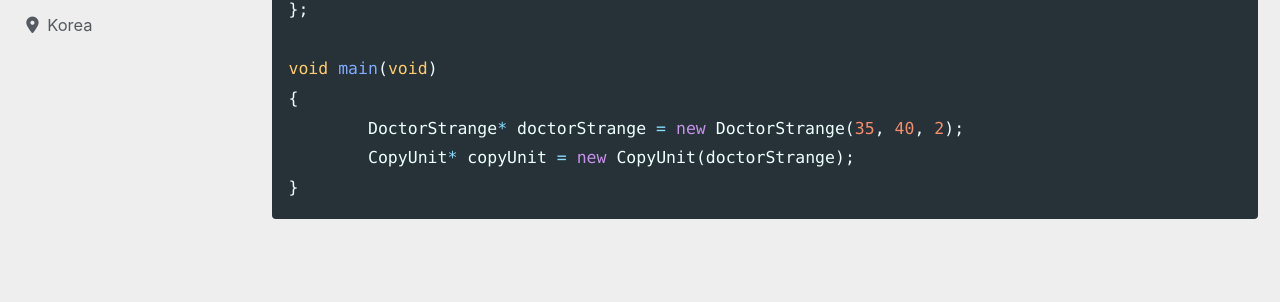
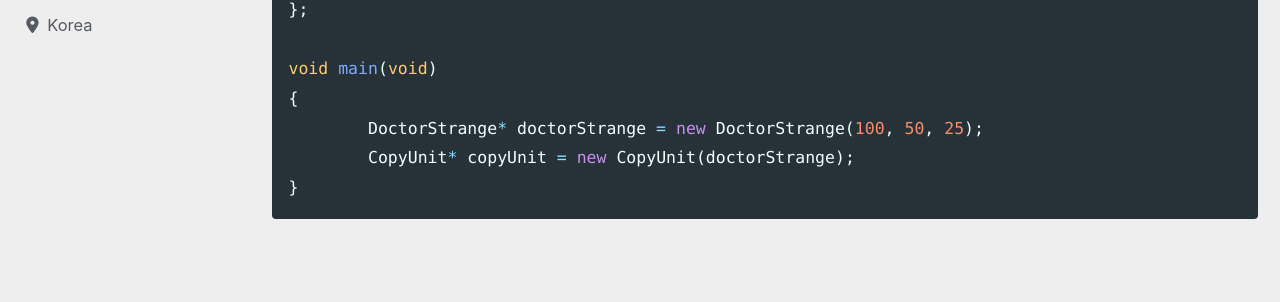
Before and after one commit to devMyeong/devMyeong.github.io, a Jekyll site: the page built from _posts/design-pattern/2021-08-25-design-pattern.md, in a window 1280 px wide and 900 px high, scrolled down 17711 px. Shown: the part 141-443 px from the top of the window. Built offline with Jekyll 4.4.1, drawn with Linux system fonts in a browser that asks for light colours; cached includes are drawn as plain includes; nearby versions of some CDN libraries; some web fonts are replaced; comment, search, counter and statistics services are not loaded.

Commit message:
corr typo

````diff
--- a/_posts/design-pattern/2021-08-25-design-pattern.md
+++ b/_posts/design-pattern/2021-08-25-design-pattern.md
@@ -591,7 +591,7 @@ private:
 
 void main(void)
 {
-	DoctorStrange* doctorStrange = new DoctorStrange(35, 40, 2);
+	DoctorStrange* doctorStrange = new DoctorStrange(100, 50, 25);
 	CopyUnit* copyUnit = new CopyUnit(doctorStrange);
 }
 ```
````
